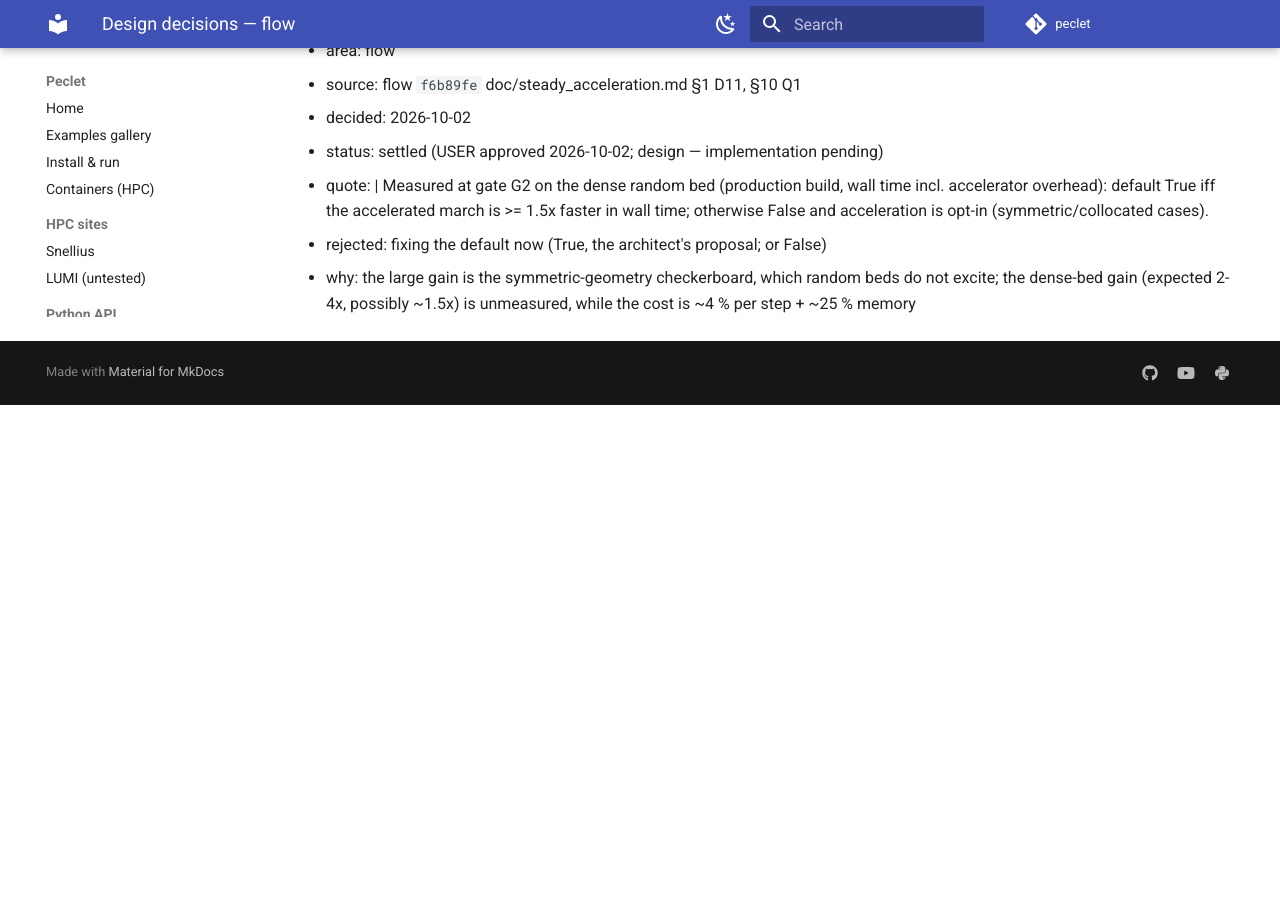
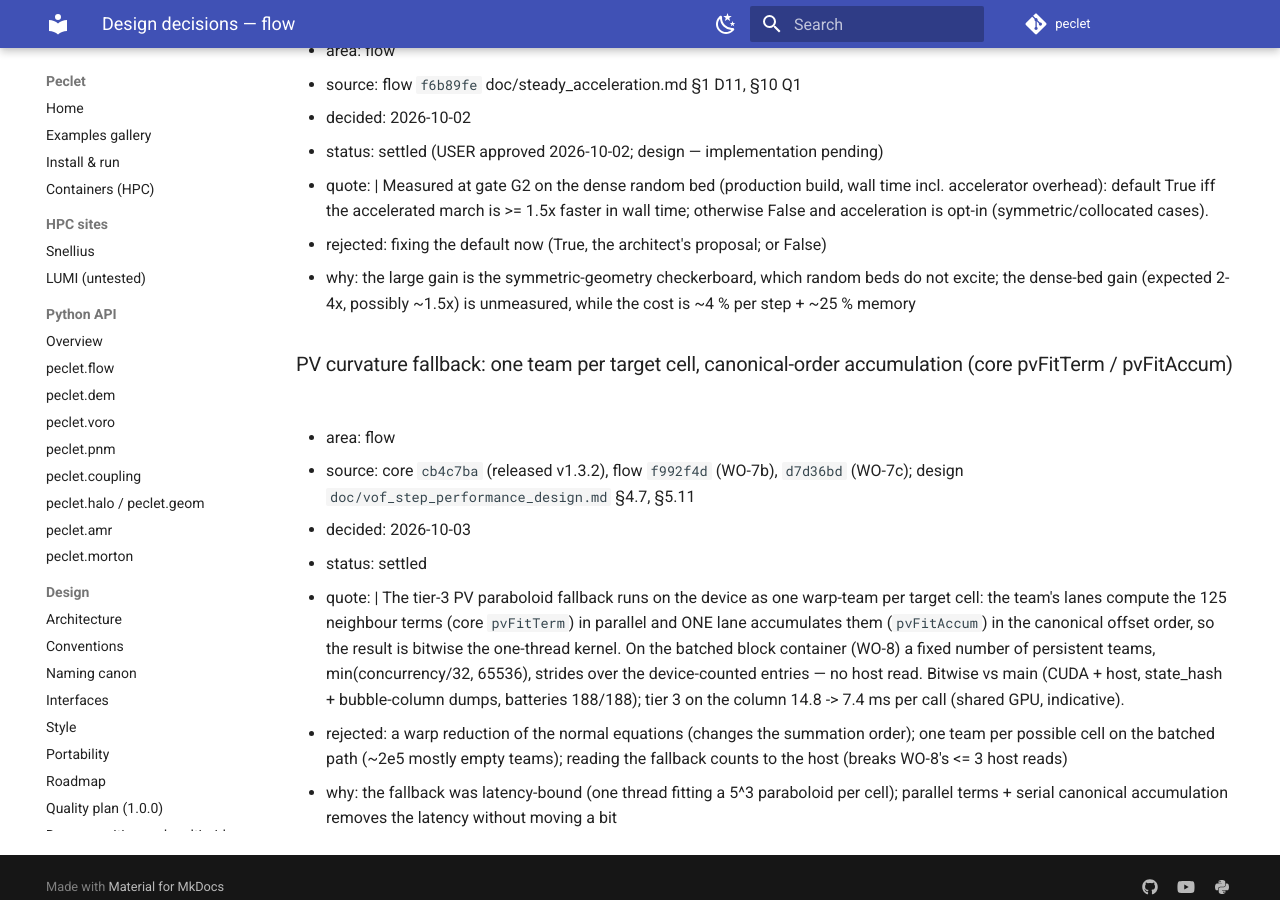
Before and after one commit to computational-chemical-engineering/peclet, an MkDocs documentation site: the page built from docs/decisions/flow.md, in a window 1280 px wide and 900 px high, scrolled down 97179 px. Built offline with MkDocs 1.6.1 and Material for MkDocs 9.7.7, drawn with Linux system fonts in a browser that asks for light colours; comment, search, counter and statistics services are not loaded; before the commit the page ends 97584 px from its top, so only the background shows below that.

Commit message:
flow 5a34c69 (team-per-target PV fallback, core pin v1.3.2) + core 5763934 (release 1.3.2 merged) (register); pointers
Co-Authored-By: Claude Opus 5.5 <noreply@anthropic.com>
Claude-Session: https://claude.ai/code/session_01F2E4ewNdhSiAex5T7Y2oJ7

```diff
--- a/docs/decisions/flow.md
+++ b/docs/decisions/flow.md
@@ -3475,3 +3475,22 @@ Do not reverse an entry here without recording a new decision that supersedes it
     False and acceleration is opt-in (symmetric/collocated cases).
 - rejected: fixing the default now (True, the architect's proposal; or False)
 - why: the large gain is the symmetric-geometry checkerboard, which random beds do not excite; the dense-bed gain (expected 2-4x, possibly ~1.5x) is unmeasured, while the cost is ~4 % per step + ~25 % memory
+
+### PV curvature fallback: one team per target cell, canonical-order accumulation (core pvFitTerm / pvFitAccum)
+- area: flow
+- source: core `cb4c7ba` (released v1.3.2), flow `f992f4d` (WO-7b), `d7d36bd` (WO-7c); design `doc/vof_step_performance_design.md` §4.7, §5.11
+- decided: 2026-10-03
+- status: settled
+- quote: |
+    The tier-3 PV paraboloid fallback runs on the device as one warp-team per target cell: the
+    team's lanes compute the 125 neighbour terms (core `pvFitTerm`) in parallel and ONE lane
+    accumulates them (`pvFitAccum`) in the canonical offset order, so the result is bitwise the
+    one-thread kernel. On the batched block container (WO-8) a fixed number of persistent teams,
+    min(concurrency/32, 65536), strides over the device-counted entries — no host read. Bitwise vs
+    main (CUDA + host, state_hash + bubble-column dumps, batteries 188/188); tier 3 on the column
+    14.8 -> 7.4 ms per call (shared GPU, indicative).
+- rejected: a warp reduction of the normal equations (changes the summation order); one team per
+  possible cell on the batched path (~2e5 mostly empty teams); reading the fallback counts to the
+  host (breaks WO-8's <= 3 host reads)
+- why: the fallback was latency-bound (one thread fitting a 5^3 paraboloid per cell); parallel
+  terms + serial canonical accumulation removes the latency without moving a bit
```
Also changed, not shown: docs/DECISIONS.md (+3 -2 lines).
